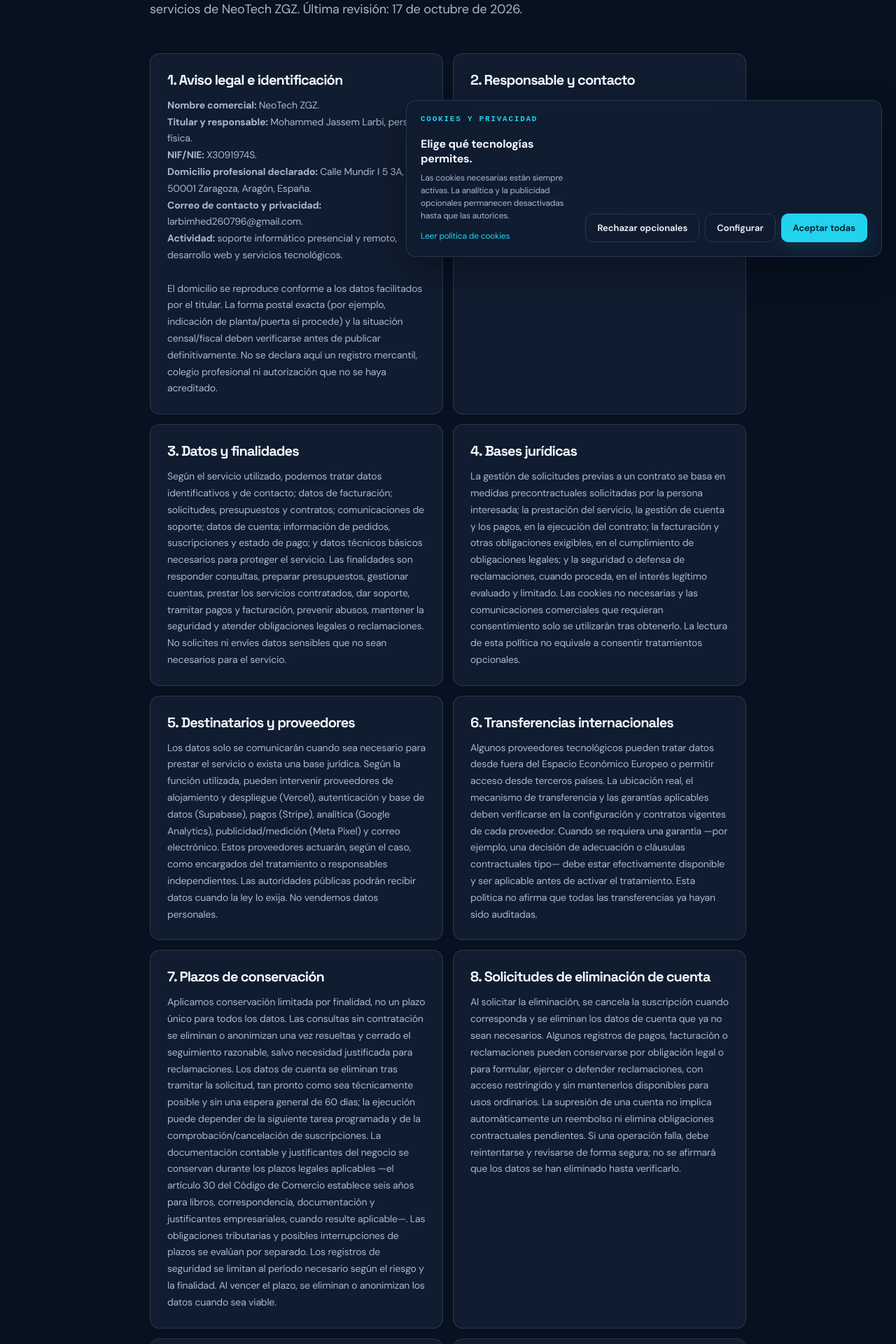
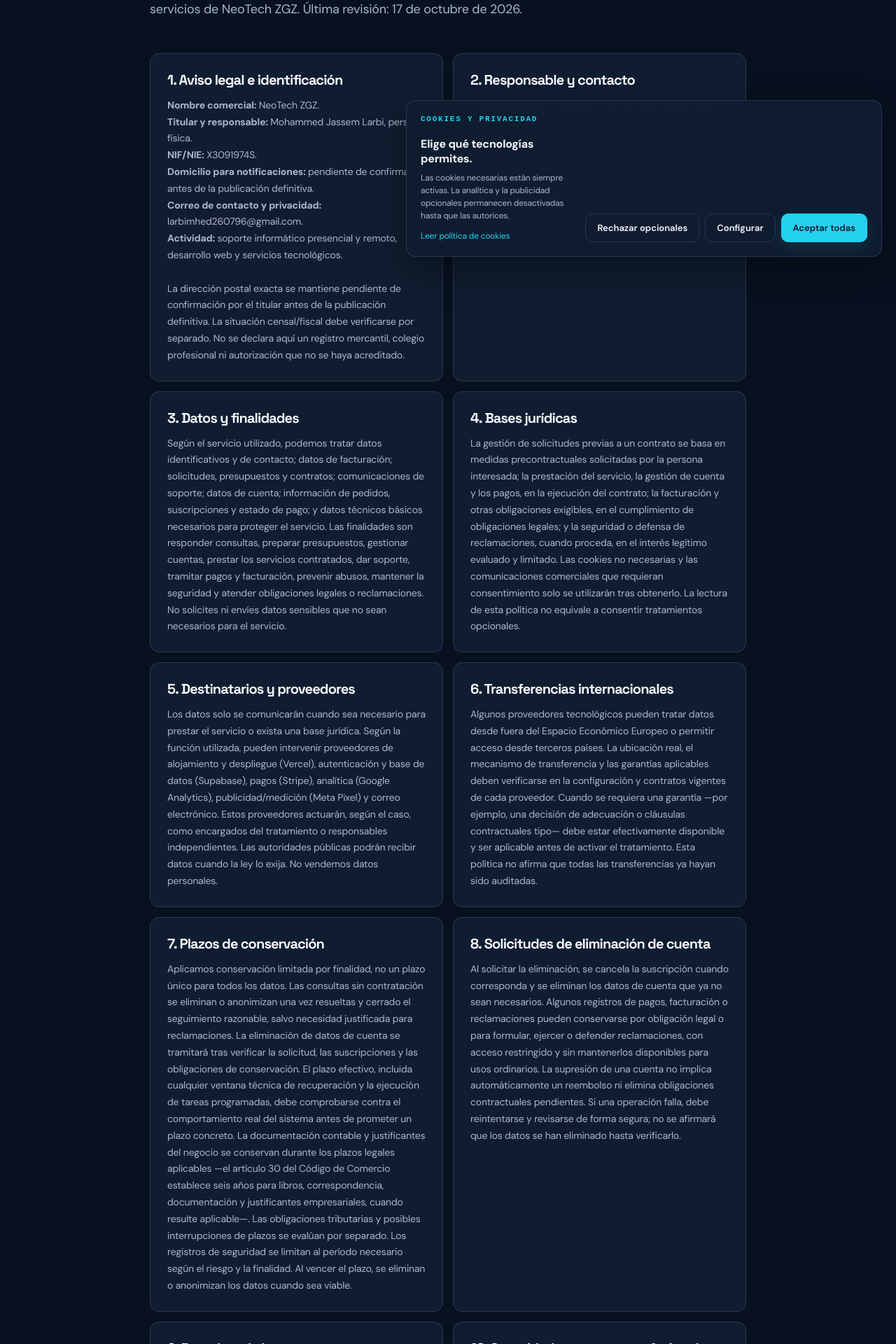
Before and after one commit to Jasondevtech276/neotechzgz.vercel.app, a Next.js app: page /legal in a window 1280 px wide. Shown: the part 413-2333 px from the top of the page at 70% size. Built offline with nearby package versions, Linux system fonts and the light colour scheme.

Commit message:
Make legal notice cautious about address and deletion timelines

```diff
--- a/app/legal/page.tsx
+++ b/app/legal/page.tsx
@@ -12,10 +12,10 @@ export default function LegalPage() {
           <p><strong>Nombre comercial:</strong> NeoTech ZGZ.<br />
             <strong>Titular y responsable:</strong> Mohammed Jassem Larbi, persona física.<br />
             <strong>NIF/NIE:</strong> X3091974S.<br />
-            <strong>Domicilio profesional declarado:</strong> Calle Mundir I 5 3A, 50001 Zaragoza, Aragón, España.<br />
+            <strong>Domicilio para notificaciones:</strong> pendiente de confirmar antes de la publicación definitiva.<br />
             <strong>Correo de contacto y privacidad:</strong> <a href="mailto:larbimhed260796@gmail.com">larbimhed260796@gmail.com</a>.<br />
             <strong>Actividad:</strong> soporte informático presencial y remoto, desarrollo web y servicios tecnológicos.<br /><br />
-            El domicilio se reproduce conforme a los datos facilitados por el titular. La forma postal exacta (por ejemplo, indicación de planta/puerta si procede) y la situación censal/fiscal deben verificarse antes de publicar definitivamente. No se declara aquí un registro mercantil, colegio profesional ni autorización que no se haya acreditado.
+            La dirección postal exacta se mantiene pendiente de confirmación por el titular antes de la publicación definitiva. La situación censal/fiscal debe verificarse por separado. No se declara aquí un registro mercantil, colegio profesional ni autorización que no se haya acreditado.
           </p>
         </section>
 
@@ -46,7 +46,7 @@ export default function LegalPage() {
 
         <section>
           <h2>7. Plazos de conservación</h2>
-          <p>Aplicamos conservación limitada por finalidad, no un plazo único para todos los datos. Las consultas sin contratación se eliminan o anonimizan una vez resueltas y cerrado el seguimiento razonable, salvo necesidad justificada para reclamaciones. Los datos de cuenta se eliminan tras tramitar la solicitud, tan pronto como sea técnicamente posible y sin una espera general de 60 días; la ejecución puede depender de la siguiente tarea programada y de la comprobación/cancelación de suscripciones. La documentación contable y justificantes del negocio se conservan durante los plazos legales aplicables —el artículo 30 del Código de Comercio establece seis años para libros, correspondencia, documentación y justificantes empresariales, cuando resulte aplicable—. Las obligaciones tributarias y posibles interrupciones de plazos se evalúan por separado. Los registros de seguridad se limitan al período necesario según el riesgo y la finalidad. Al vencer el plazo, se eliminan o anonimizan los datos cuando sea viable.</p>
+          <p>Aplicamos conservación limitada por finalidad, no un plazo único para todos los datos. Las consultas sin contratación se eliminan o anonimizan una vez resueltas y cerrado el seguimiento razonable, salvo necesidad justificada para reclamaciones. La eliminación de datos de cuenta se tramitará tras verificar la solicitud, las suscripciones y las obligaciones de conservación. El plazo efectivo, incluida cualquier ventana técnica de recuperación y la ejecución de tareas programadas, debe comprobarse contra el comportamiento real del sistema antes de prometer un plazo concreto. La documentación contable y justificantes del negocio se conservan durante los plazos legales aplicables —el artículo 30 del Código de Comercio establece seis años para libros, correspondencia, documentación y justificantes empresariales, cuando resulte aplicable—. Las obligaciones tributarias y posibles interrupciones de plazos se evalúan por separado. Los registros de seguridad se limitan al período necesario según el riesgo y la finalidad. Al vencer el plazo, se eliminan o anonimizan los datos cuando sea viable.</p>
         </section>
 
         <section>
@@ -82,7 +82,7 @@ export default function LegalPage() {
 
         <section id="contratacion">
           <h2>14. Contratación y consumidores</h2>
-          <p>El alcance, precio, calendario, entregables, soporte, renovación y condiciones de cancelación deben quedar indicados antes de aceptar cada presupuesto o compra. Los derechos legales de consumidores no quedan limitados por esta página. Cuando proceda una contratación a distancia con consumidores, deben facilitarse antes de contratar la información precontractual, las condiciones, el procedimiento de reclamación y la información sobre desistimiento y sus excepciones. Esta sección no sustituye unas condiciones de contratación completas para cada producto o servicio. Las condiciones generales siguen pendientes de revisión y no se presentan aquí como versión contractual definitiva.</p>
+          <p>El alcance, precio total con los impuestos aplicables, calendario, entregables, soporte, renovación y condiciones de cancelación deben quedar indicados de forma clara antes de aceptar cada presupuesto o compra. Los derechos legales de consumidores no quedan limitados por esta página. Cuando proceda una contratación a distancia con consumidores, deben facilitarse antes de contratar la información precontractual, las condiciones, el procedimiento de reclamación y la información sobre desistimiento y sus excepciones. Esta sección no sustituye unas condiciones de contratación completas para cada producto o servicio. Las condiciones generales siguen pendientes de revisión y no se presentan aquí como versión contractual definitiva.</p>
         </section>
 
         <section>
@@ -90,7 +90,7 @@ export default function LegalPage() {
           <p>Esta información puede actualizarse por cambios legales, técnicos o de servicios. Se publicará la versión vigente con su fecha de revisión. Si un cambio exige consentimiento nuevo o información individual, se actuará de acuerdo con la normativa aplicable.</p>
         </section>
       </div>
-      <div className="inner-disclaimer">Esta página es una base informativa adaptada a los datos facilitados. Antes de publicación definitiva deben verificarse la forma postal exacta del domicilio, la situación censal y fiscal, los proveedores y sus contratos, las transferencias internacionales, el inventario real de cookies y los flujos de contratación. La publicación de una política por sí sola no acredita el cumplimiento integral del RGPD, la LOPDGDD, la LSSI-CE ni la normativa de consumo.</div>
+      <div className="inner-disclaimer">Esta página es una base informativa adaptada a los datos facilitados. Antes de publicación definitiva deben verificarse la dirección postal para notificaciones, la situación censal y fiscal, los proveedores y sus contratos, las transferencias internacionales, el inventario real de cookies, los plazos efectivos de eliminación y los flujos de contratación. Los importes publicados no se modificarán ni se describirán como IVA incluido o excluido hasta verificar su tratamiento fiscal. La publicación de una política por sí sola no acredita el cumplimiento integral del RGPD, la LOPDGDD, la LSSI-CE ni la normativa de consumo.</div>
       <p><a href="/" className="button button-primary">Volver a la web</a></p>
     </main>
   );
```
